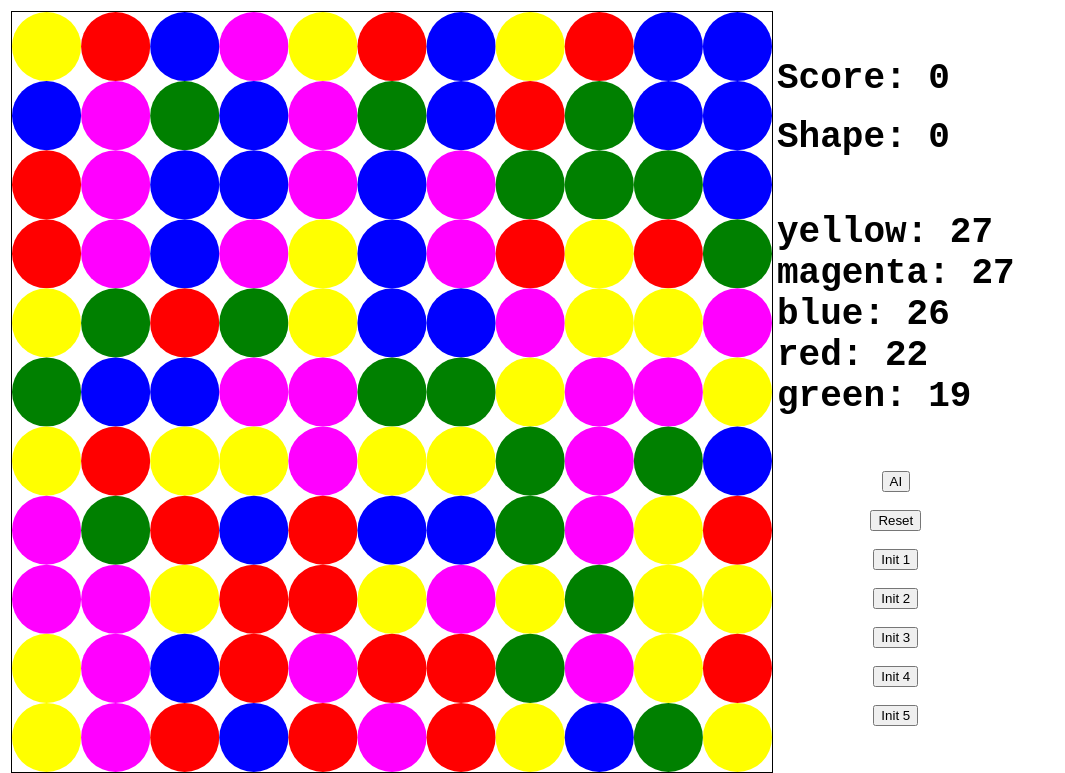
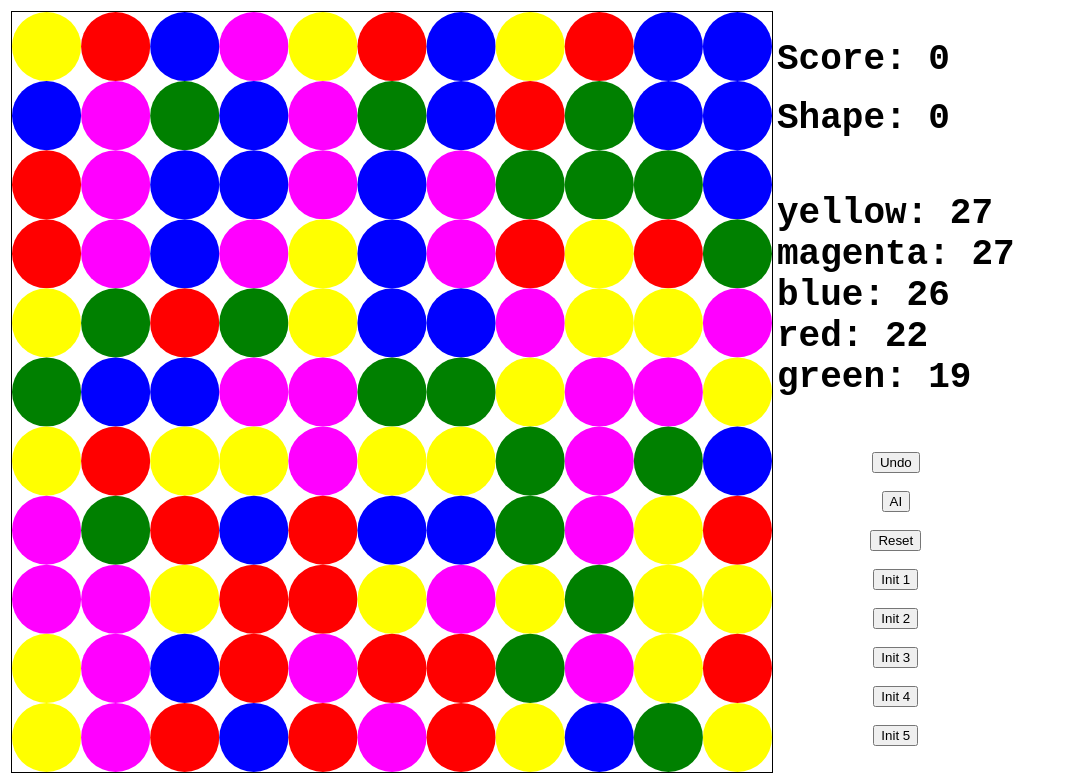
Before and after one commit to zfazek/jawbreaker, a plain HTML site: page index.html in a window 1280 px wide. Both pictures are taken after a click on the button "Reset". Shown: the whole page, without its empty margins (0-1065 px from the left). Drawn offline with nearby package versions, Linux system fonts and the light colour scheme.

Commit message:
add undo button

```diff
--- a/index.html
+++ b/index.html
@@ -29,6 +29,9 @@
                     <div id="shape_score_1"></div>
                     <br>
                     <div id="stats_1"></div>
+                    <br>
+                    <button id="move_back" onclick="move_back();">Undo</button>
+                    <br>
                     <br>
                     <button id="ai" onclick="ai();">AI</button>
                     <br>
--- a/main.js
+++ b/main.js
@@ -8,6 +8,7 @@ let stats_id;
 let fall_finished;
 let shift_finished;
 let ready;
+let tables_idx;
 
 let CIRCLE_RADIUS;
 let CIRCLE_DIAMETER;
@@ -18,6 +19,7 @@ let table_orig = [];
 let neighbors = [];
 let scores = [];
 let move_history = [];
+let tables = []
 
 let saved_tables = [];
 let table_1 = [
@@ -88,6 +90,8 @@ function make_move(idx) {
         neighbors.sort(function(a, b){return a-b});
         move_history.push(neighbors[0]);
         console.log("Move history: ", move_history);
+        tables_idx++;
+        tables[tables_idx] = table.slice();
         remove_neighbors();
         shape_chosen = -1;
         return;
@@ -232,6 +236,14 @@ function find_in_array(idx, arr) {
     return false;
 }
 
+function move_back() {
+    if (tables_idx >= 0) {
+        table = tables[tables_idx].slice();
+        tables_idx--;
+        draw();
+    }
+}
+
 function init(idx) {
     table_orig = [];
     scores = [];
@@ -271,15 +283,15 @@ function init_variables() {
     saved_tables.push(table_4);
     saved_tables.push(table_5);
     move_history = [];
+    tables = [];
+    tables_idx = -1;
 }
 
 function reset() {
     scores.push(score);
     console.log("Previous scores: ", scores);
     init_variables();
-    for (let i = 0; i < TABLE_SIZE * TABLE_SIZE; i++) {
-        table.push(table_orig[i]);
-    }
+    table = table_orig.slice();
     draw();
 }
 
```
